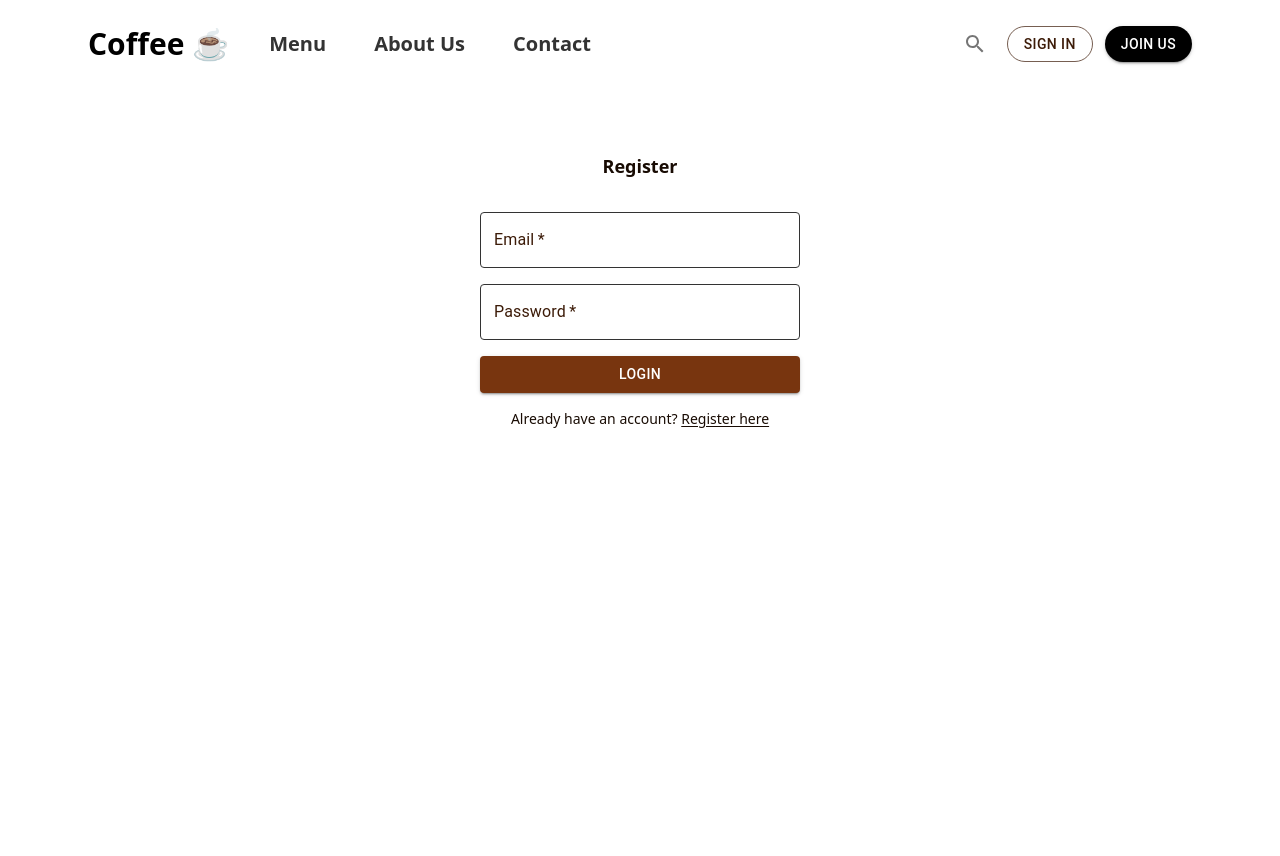
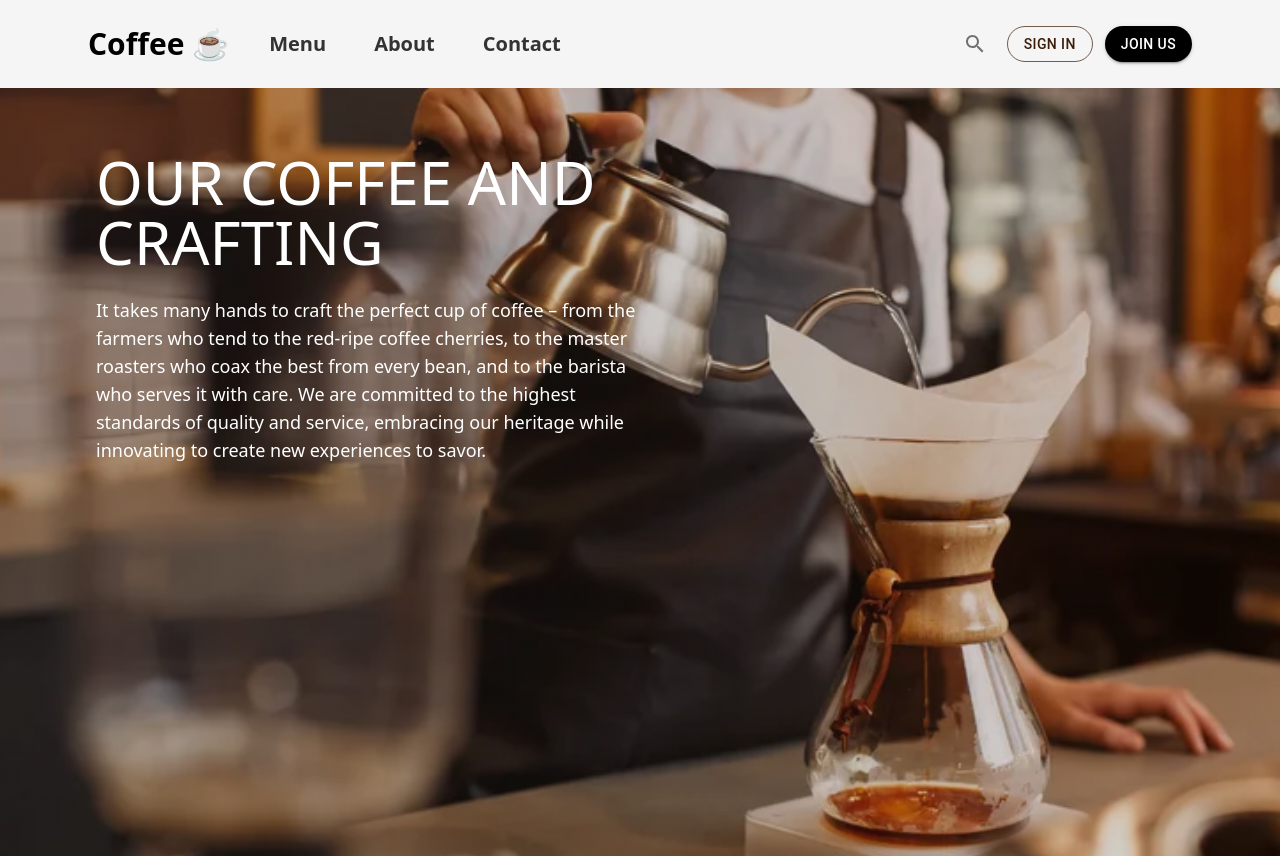
Before and after one commit to lebohangmdm/coffee-app-v2, a React (Vite) app: page /menu in a window 1280 px wide. Shown: the top 856 px of the page. Before the commit the page ends 800 px from the top, so only its background shows below. Built offline with nearby package versions, Linux system fonts and the light colour scheme.

Commit message:
add react-router and routes

```diff
--- a/src/App.jsx
+++ b/src/App.jsx
@@ -1,26 +1,41 @@
-import { About } from "./Pages/About";
-import Contact from "./Pages/Contact";
-import Home from "./Pages/Home";
-import Login from "./Pages/Login";
-import Menu from "./Pages/Menu";
-import Register from "./Pages/Register";
-import Header from "./ui/Header/Header";
-import Featured from "./ui/Section/Featured";
+import { RouterProvider, createBrowserRouter } from "react-router-dom";
+import { About, Contact, Home, Login, Menu, Register } from "./Pages";
+import AppLayout from "./ui/AppLayout";
+
+const router = createBrowserRouter([
+  {
+    element: <AppLayout />,
+    children: [
+      {
+        path: "/",
+        element: <Home />,
+      },
+      {
+        path: "menu",
+        element: <Menu />,
+      },
+      {
+        path: "about",
+        element: <About />,
+      },
+      {
+        path: "contact",
+        element: <Contact />,
+      },
+      {
+        path: "register",
+        element: <Register />,
+      },
+      {
+        path: "login",
+        element: <Login />,
+      },
+    ],
+  },
+]);
 
 function App() {
-  return (
-    <>
-      <Header />
-      <main>
-        {/* <Home /> */}
-        {/* <Menu /> */}
-        {/* <About /> */}
-        {/* <Contact /> */}
-        {/* <Register /> */}
-        <Login />
-      </main>
-    </>
-  );
+  return <RouterProvider router={router} />;
 }
 
 export default App;
--- a/src/Pages/About.jsx
+++ b/src/Pages/About.jsx
@@ -1,8 +1,8 @@
 import React from "react";
 
-export const About = () => {
+const About = () => {
   return (
-    <section className="pt-16">
+    <section className="pt-16 bg-whitesmoke">
       <div className="align-element">
         <div className="flex flex-col-reverse gap-12 lg:flex-row lg:items-center ">
           <div className="lg:w-[50%]">
@@ -37,3 +37,5 @@ export const About = () => {
     </section>
   );
 };
+
+export default About;
--- a/src/Pages/Contact.jsx
+++ b/src/Pages/Contact.jsx
@@ -4,7 +4,7 @@ import { TextField, Button } from "@mui/material";
 const Contact = () => {
   return (
     <section className="pt-16">
-      <div className="align-element">
+      <div className="align-element ">
         <div className="flex flex-col  gap-8 md:flex-row lg:gap-14">
           <div className="md:w-[50%]">
             <h3 className="text-2xl font-semibold mb-2 text-brownish-1">
--- a/src/Pages/Menu.jsx
+++ b/src/Pages/Menu.jsx
@@ -7,8 +7,8 @@ const Menu = () => {
     <>
       <section className="py-16 bg-menu">
         <div className="align-element mb-12 md">
-          <div className="flex flex-col space-y-4 md:space-y-6 md:w-3/4 lg:w-1/2">
-            <h1 className="text-4xl text-brownish-2  uppercase md:text-5xl lg:text-6xl">
+          <div className="flex flex-col text-white space-y-4 md:space-y-6 md:w-3/4 lg:w-1/2">
+            <h1 className=" text-4xl   uppercase md:text-5xl lg:text-6xl">
               Our Coffee and Crafting
             </h1>
             <p className="md:text-lg">
--- /dev/null
+++ b/src/Pages/index.js
@@ -0,0 +1,8 @@
+import About from "./About";
+import Contact from "./Contact";
+import Home from "./Home";
+import Login from "./Login";
+import Menu from "./Menu";
+import Register from "./Register";
+
+export { About, Contact, Home, Login, Menu, Register };
--- /dev/null
+++ b/src/ui/AppLayout.jsx
@@ -0,0 +1,15 @@
+import { Outlet } from "react-router-dom";
+import Header from "./Header/Header";
+
+const AppLayout = () => {
+  return (
+    <>
+      <Header />
+      <main className="bg-whitesmoke">
+        <Outlet />
+      </main>
+    </>
+  );
+};
+
+export default AppLayout;
--- a/src/ui/Header/Header.jsx
+++ b/src/ui/Header/Header.jsx
@@ -2,36 +2,16 @@ import { Button } from "@mui/material";
 import Logo from "../Logo";
 import SearchBar from "./SearchBar";
 import MobileNav from "./MobileNav";
+import NavLinks from "./NavLinks";
 
 const Header = () => {
   return (
-    <header className="p-6 relative">
+    <header className="p-6 relative bg-whitesmoke">
       <div className="max-w-6xl mx-auto px-4 sm:px-6">
         <div className="flex items-center justify-between">
           <div className="flex items-center gap-8 lg:gap-10">
             <Logo />
-            <nav className="">
-              <ul className="hidden md:flex items-center gap-8 lg:gap-12 list-none">
-                <li>
-                  {" "}
-                  <a href="" className="nav-link">
-                    menu
-                  </a>
-                </li>
-                <li>
-                  {" "}
-                  <a href="" className="nav-link">
-                    About us
-                  </a>
-                </li>
-                <li>
-                  {" "}
-                  <a href="" className="nav-link">
-                    Contact
-                  </a>
-                </li>
-              </ul>
-            </nav>
+            <NavLinks />
           </div>
           <div className=" hidden md:flex items-center gap-3 ">
             <SearchBar />
--- a/src/ui/Header/NavLinks.jsx
+++ b/src/ui/Header/NavLinks.jsx
@@ -0,0 +1,23 @@
+import { NavLink } from "react-router-dom";
+
+const links = ["menu", "about", "contact"];
+
+const NavLinks = () => {
+  return (
+    <nav className="">
+      <ul className="hidden md:flex items-center gap-8 lg:gap-12 list-none">
+        {links.map((link) => {
+          return (
+            <li key={link}>
+              <NavLink to={`${link}`} className={"nav-link"}>
+                {link}
+              </NavLink>
+            </li>
+          );
+        })}
+      </ul>
+    </nav>
+  );
+};
+
+export default NavLinks;
```
